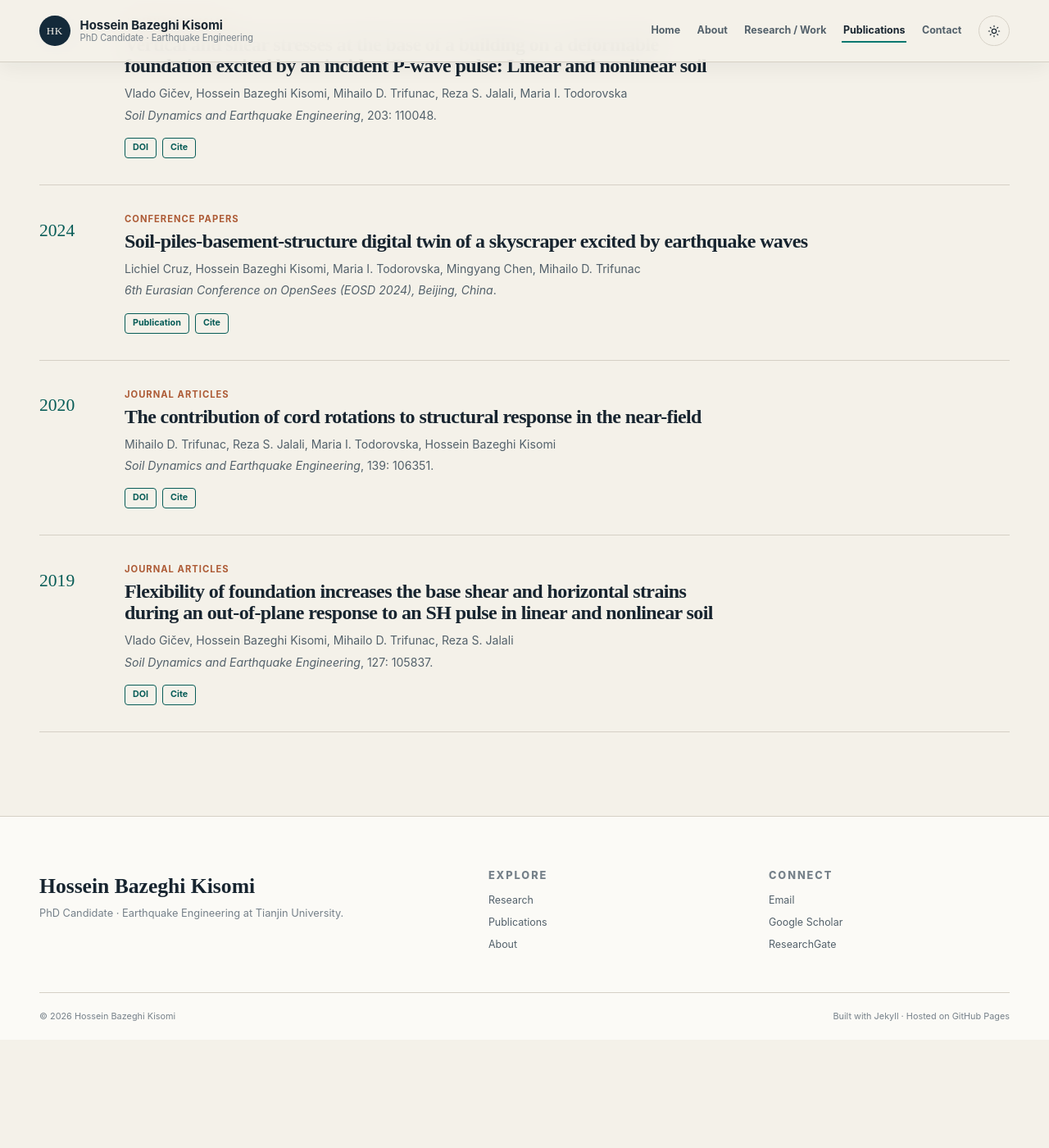
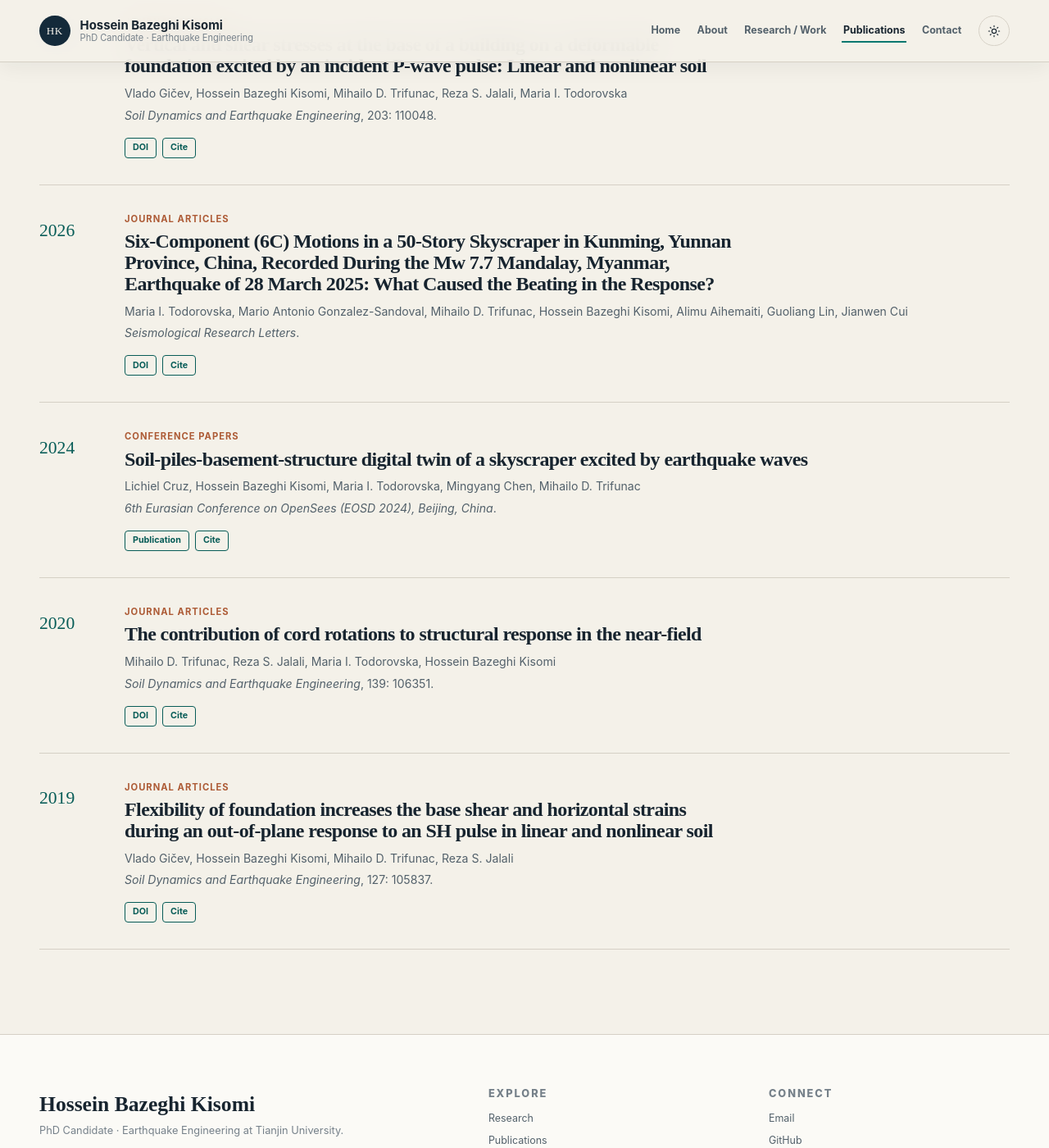
Before and after one commit to HosseinBazeghi/hosseinbazeghi.github.io, a Jekyll site: the page built from publications.md, in a window 1280 px wide and 1400 px high, scrolled down 653 px. Shown: the whole window at 82% size. Built offline with Jekyll 4.4.1, drawn with Linux system fonts in a browser that asks for light colours; before the commit the page ends 1921 px from its top, so only the background shows below that.

Commit message:
Add professional profiles and missing paper

```diff
--- a/_config.yml
+++ b/_config.yml
@@ -21,8 +21,11 @@ author:
   profile_image_alt: "Portrait of Hossein Bazeghi Kisomi"
 
 social:
+  github: "https://github.com/HosseinBazeghi"
+  linkedin: "https://www.linkedin.com/in/hossein-bazeghi-kisomi-71a78379/"
   researchgate: "https://www.researchgate.net/profile/Hossein-Bazeghi-Kisomi?ev=hdr_xprf"
   google_scholar: "https://scholar.google.com/citations?user=nd6QsZEAAAAJ&hl=en"
+  orcid: "https://orcid.org/0000-0002-2832-7174"
 
 cv_path: "/assets/documents/cv.pdf"
 default_social_image: "/assets/images/academic-og.png"
--- a/_data/publications.yml
+++ b/_data/publications.yml
@@ -1,3 +1,21 @@
+- id: todorovska-2026-six-component-motions
+  type: Journal Articles
+  title: "Six-Component (6C) Motions in a 50-Story Skyscraper in Kunming, Yunnan Province, China, Recorded During the Mw 7.7 Mandalay, Myanmar, Earthquake of 28 March 2025: What Caused the Beating in the Response?"
+  authors: "Maria I. Todorovska, Mario Antonio Gonzalez-Sandoval, Mihailo D. Trifunac, Hossein Bazeghi Kisomi, Alimu Aihemaiti, Guoliang Lin, Jianwen Cui"
+  venue: "Seismological Research Letters"
+  year: 2026
+  doi: "https://doi.org/10.1785/0220260008"
+  featured: true
+  citation: "Todorovska, M. I., Gonzalez-Sandoval, M. A., Trifunac, M. D., Bazeghi Kisomi, H., Aihemaiti, A., Lin, G., and Cui, J. (2026). Six-Component (6C) Motions in a 50-Story Skyscraper in Kunming, Yunnan Province, China, Recorded During the Mw 7.7 Mandalay, Myanmar, Earthquake of 28 March 2025: What Caused the Beating in the Response? Seismological Research Letters."
+  bibtex: |
+    @article{todorovska2026sixcomponent,
+      title   = {Six-Component (6C) Motions in a 50-Story Skyscraper in Kunming, Yunnan Province, China, Recorded During the Mw 7.7 Mandalay, Myanmar, Earthquake of 28 March 2025: What Caused the Beating in the Response?},
+      author  = {Todorovska, Maria I. and Gonzalez-Sandoval, Mario Antonio and Trifunac, Mihailo D. and Bazeghi Kisomi, Hossein and Aihemaiti, Alimu and Lin, Guoliang and Cui, Jianwen},
+      journal = {Seismological Research Letters},
+      year    = {2026},
+      doi     = {10.1785/0220260008}
+    }
+
 - id: gicev-2026-vertical-shear-stresses
   type: Journal Articles
   title: "Vertical and shear stresses at the base of a building on a deformable foundation excited by an incident P-wave pulse: Linear and nonlinear soil"
--- a/_includes/footer.html
+++ b/_includes/footer.html
@@ -16,8 +16,11 @@
       <p class="eyebrow">Connect</p>
       <nav aria-label="Social links">
         <a href="mailto:{{ site.author.email }}">Email</a>
+        <a href="{{ site.social.github }}" rel="me">GitHub</a>
+        <a href="{{ site.social.linkedin }}" rel="me">LinkedIn</a>
         <a href="{{ site.social.google_scholar }}" rel="me">Google Scholar</a>
         <a href="{{ site.social.researchgate }}" rel="me">ResearchGate</a>
+        <a href="{{ site.social.orcid }}" rel="me">ORCID</a>
       </nav>
     </div>
   </div>
```
Also changed, not shown: contact.md (+1 -1 lines), index.md (+3 -0 lines).
